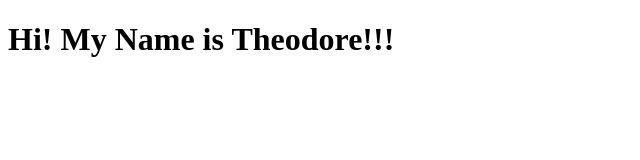
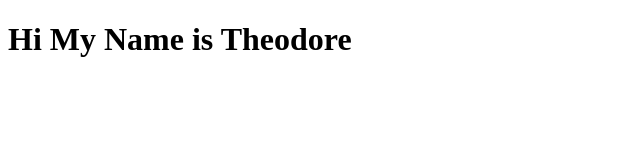
Before and after one commit to Theoligy/First-Github-Reposit, a plain HTML site: page index.html in a window 1280 px wide. Shown: the whole page, without its empty margins (0-640 px from the left). Drawn offline with Linux system fonts and the light colour scheme.

Commit message:
remove exclamation marks

```diff
--- a/index.html
+++ b/index.html
@@ -7,6 +7,6 @@
     <title>Document</title>
 </head>
 <body>
-    <h1>Hi! My Name is Theodore!!!</h1>
+    <h1>Hi My Name is Theodore</h1>
 </body>
 </html>
```
